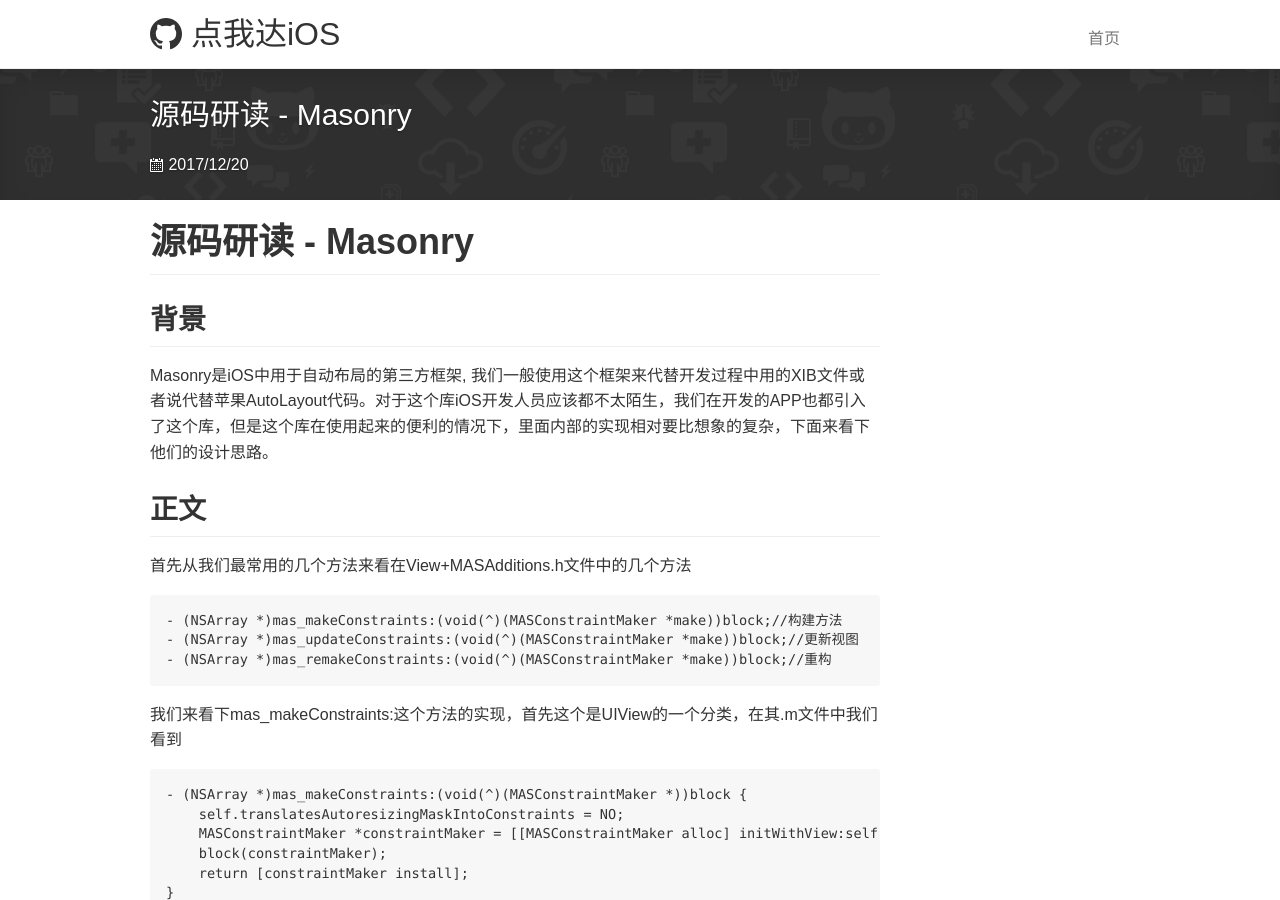
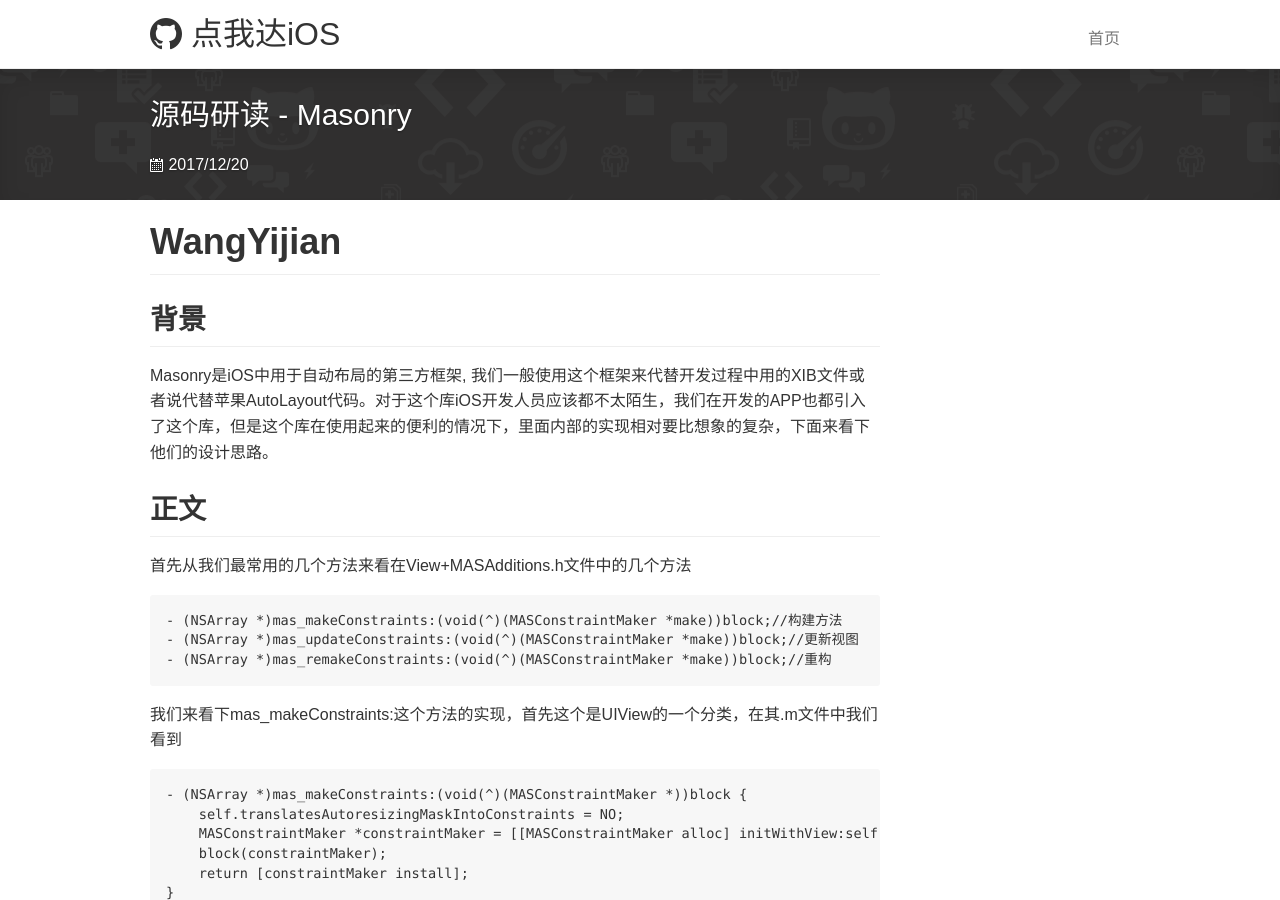
Before and after one commit to DWDiOSer/DWDiOSer.github.io, a Jekyll site: the page built from _posts/2017-12-20-源码研读- Masnory.md, in a window 1280 px wide and 900 px high. Built offline with Jekyll 4.4.1, drawn with Linux system fonts in a browser that asks for light colours.

Commit message:
Update 2017-12-20-源码研读- Masnory.md

```diff
--- a/_posts/2017-12-20-源码研读- Masnory.md
+++ b/_posts/2017-12-20-源码研读- Masnory.md
@@ -4,7 +4,7 @@
 date: 2017-12-20
 ---
 
-# 源码研读 - Masonry
+# WangYijian
 
 ## 背景
   Masonry是iOS中用于自动布局的第三方框架, 我们一般使用这个框架来代替开发过程中用的XIB文件或者说代替苹果AutoLayout代码。对于这个库iOS开发人员应该都不太陌生，我们在开发的APP也都引入了这个库，但是这个库在使用起来的便利的情况下，里面内部的实现相对要比想象的复杂，下面来看下他们的设计思路。
```
